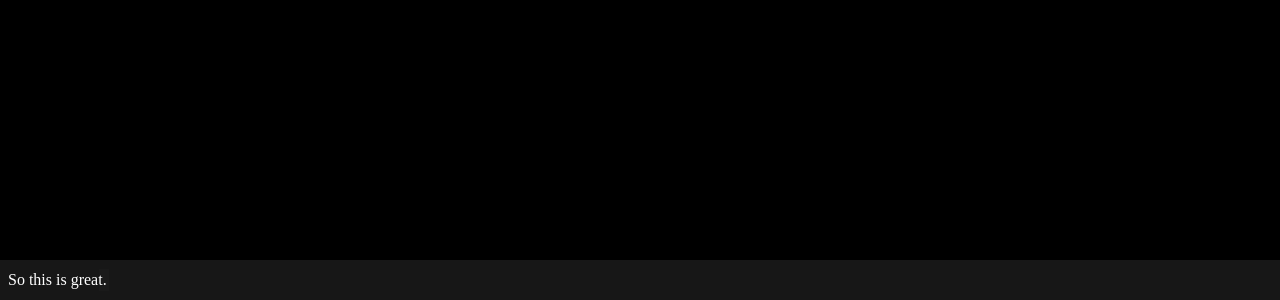
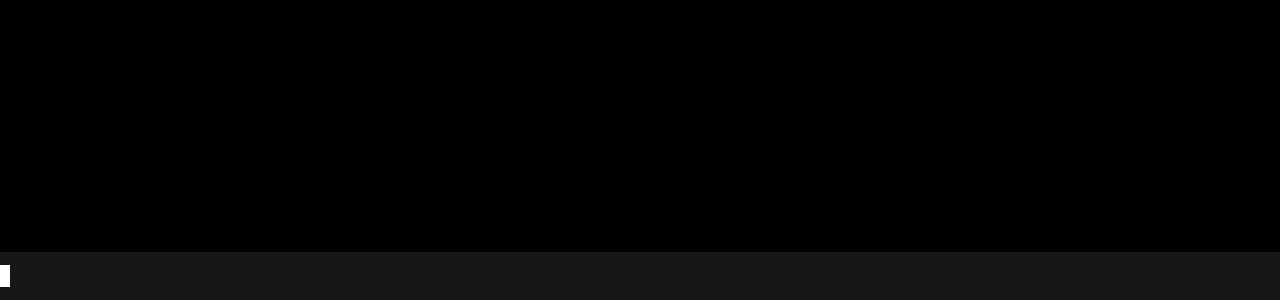
Before and after one commit to jtpotato/smooth-cursor, a Next.js app: page / in a window 1280 px wide. Shown: the part 500-800 px from the top of the page. Built offline with nearby package versions, Linux system fonts and the light colour scheme.

Commit message:
finish caret things. time for gh actions

```diff
--- a/src/app/api/hello/route.ts
+++ /dev/null
@@ -1,3 +0,0 @@
-export async function GET(request: Request) {
-  return new Response('Hello, Next.js!')
-}
--- a/src/app/caret.css
+++ b/src/app/caret.css
@@ -1,15 +1,15 @@
 @keyframes caret-blink {
     50% {
-        opacity: 0;
+        opacity: 0.5;
     }
 }
 
 .caret {
     display: inline-block;
     position: absolute;
-    animation: caret-blink 1.8s infinite ease;
+    animation: caret-blink 1s infinite ease;
     background-color: white;
     width: 0.6em;
     height: 1.4em;
-    transition: 500ms;
+    transition: 50ms;
 }
--- a/src/app/page.tsx
+++ b/src/app/page.tsx
@@ -1,33 +1,40 @@
-'use client'
+"use client";
 
 import { useEffect, useRef, useState } from "react";
 import "./caret.css";
 
 function Home() {
-  const [text, setText] = useState("So this is great.")
-  const [caretOffset, setCaretOffset] = useState(0);
+  const [text, setText] = useState("");
+  const [caretOffset, setCaretOffset] = useState<number | undefined>(undefined);
   const commandInputTextRef = useRef<HTMLDivElement>(null);
 
-  function determineCaretOffset() {
-    setCaretOffset(commandInputTextRef.current!.clientWidth)
-  }
+  const widthMultiplierConstant = 9.6;
 
-  useEffect(() => {
-    determineCaretOffset()
-  }, [])
-
-  function keyDownHandler(event) {
-    // if (event.getKey())
+  function keyDownHandler(event: any) {
+    const key: string = event.key;
+    if (key.length == 1) {
+      setCaretOffset(9.6 + (text.length + 1) * widthMultiplierConstant);
+      setText(text + key.toLowerCase());
+    }
+    if (key === "Backspace") {
+      if (text.length !== 0) {
+        setCaretOffset(9.6 + (text.length - 1) * widthMultiplierConstant);
+        setText(text.slice(0, -1));
+      }
+    }
   }
 
   return (
     <>
-      <body className="bg-black w-screen h-screen">
-        <div className="commandInputBox bg-neutral-900 bottom-0 absolute w-screen flex items-center p-2" onKeyDown={keyDownHandler}>
-          <p className="text-white w-fit inline-block" ref={commandInputTextRef}>
-          {text}
+      <body className="bg-black w-screen h-screen" onKeyDown={keyDownHandler}>
+        <div className="commandInputBox bg-neutral-900 bottom-0 absolute w-screen flex items-center h-12">
+          <p
+            className="text-white w-fit inline-block p-2 pr-0"
+            ref={commandInputTextRef}
+          >
+            {text}
           </p>
-          <div className="caret" style={{ left: caretOffset }}/>
+          <div className="caret" style={{ left: caretOffset }} />
         </div>
       </body>
     </>
```
